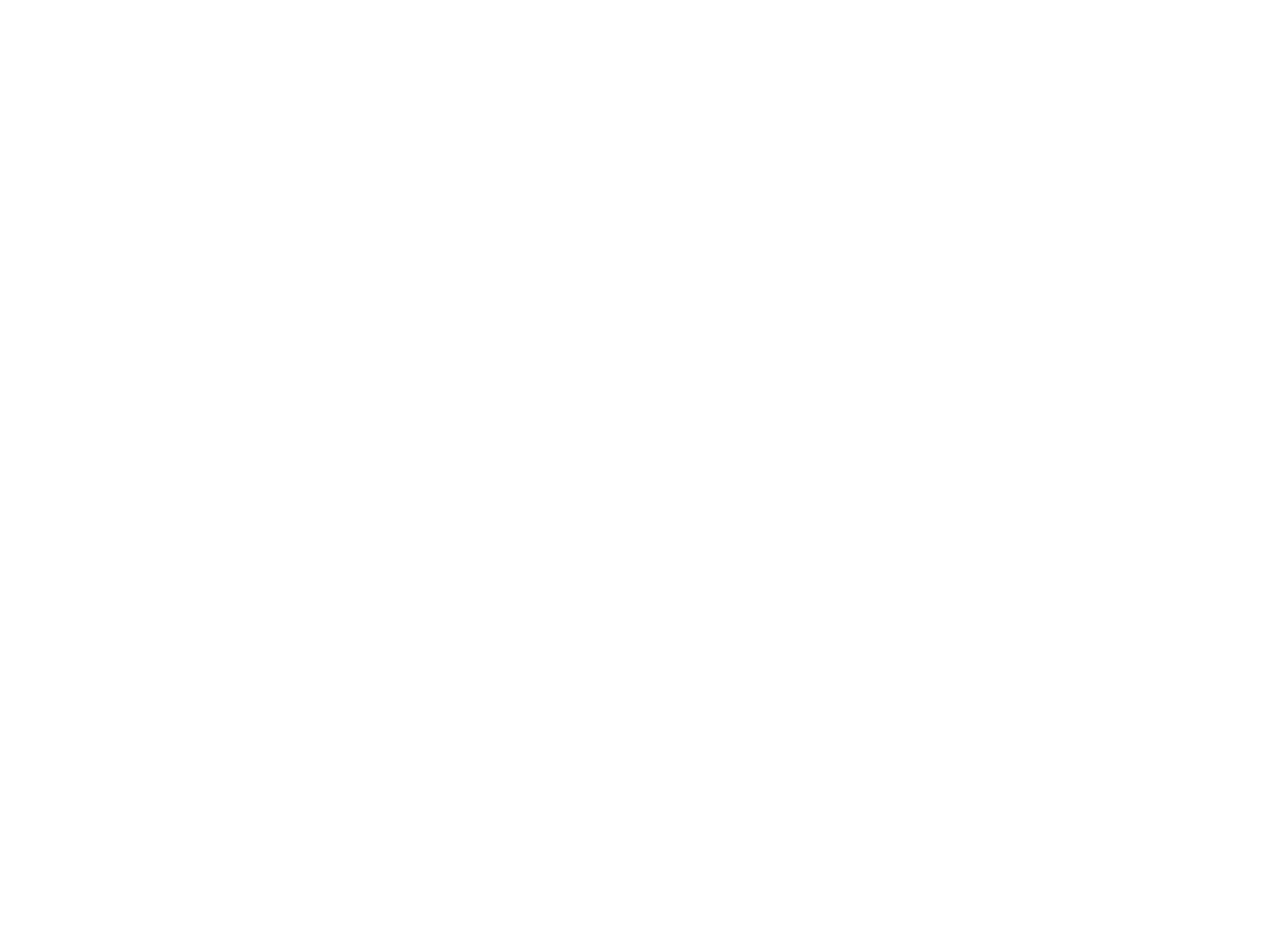
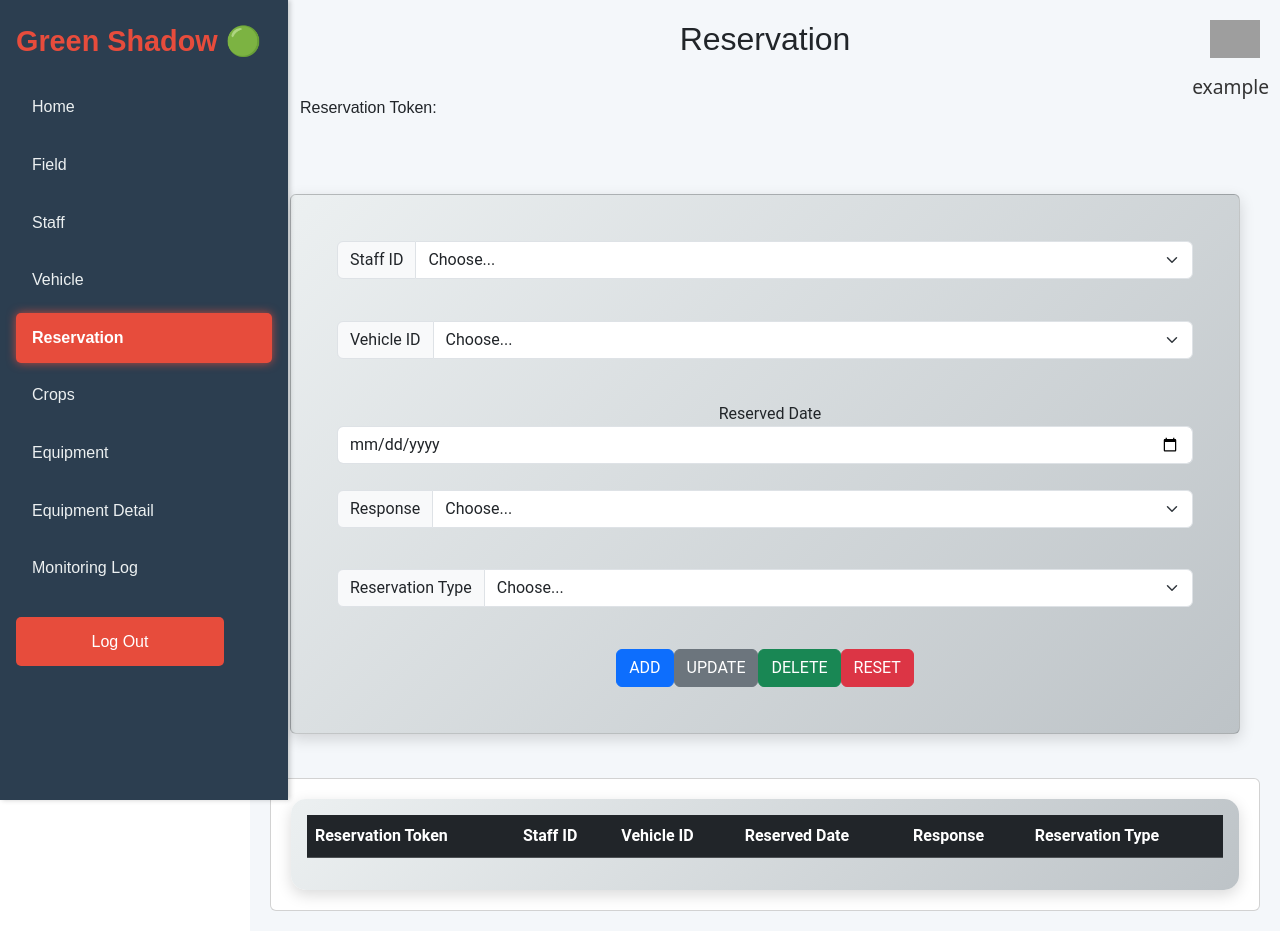
Before and after one commit to Shalomhosheya/React-GreenShadow, a React (Vite) app: page /ReservationPage in a window 1280 px wide. Before the commit this address had no page. Before the commit the page ends 800 px from the top, so only its background shows below. Built offline with nearby package versions, Linux system fonts and the light colour scheme; grey boxes are pictures that could not be loaded.

Commit message:
initial commit

```diff
--- a/src/App.jsx
+++ b/src/App.jsx
@@ -5,6 +5,7 @@
 import FieldPage from './Pages/FieldPage';
 import StaffPage from './Pages/StaffPage';
 import VehiclePage from './Pages/VehiclePage';
+import ReservationPage from './Pages/ReservationPage';
 
 function App() {
   return (
@@ -17,6 +18,7 @@
           <Route path="/FieldPage" element={<FieldPage />} />
           <Route path="/StaffPage" element={<StaffPage />} />
           <Route path="/VehiclePage" element={<VehiclePage />} />
+          <Route path='/ReservationPage' element={<ReservationPage />} />
         </Routes>
 
     </Router>
--- a/src/Component/Sidebar.tsx
+++ b/src/Component/Sidebar.tsx
@@ -18,7 +18,7 @@
         <NavLink to="/VehiclePage" className={({ isActive }) => (isActive ? 'active' : '')}>
           Vehicle
         </NavLink>
-        <NavLink to="/reservation" className={({ isActive }) => (isActive ? 'active' : '')}>
+        <NavLink to="/ReservationPage" className={({ isActive }) => (isActive ? 'active' : '')}>
           Reservation
         </NavLink>
         <NavLink to="/crops" className={({ isActive }) => (isActive ? 'active' : '')}>
--- /dev/null
+++ b/src/Pages/ReservationPage.tsx
@@ -0,0 +1,148 @@
+import React from "react";
+import AccountDetails from "../Component/AccountDetail";
+import Sidebar from "../Component/Sidebar";
+
+function ReservationPage() {
+  return (
+    <div>
+      {/* Account Details Section */}
+      <AccountDetails />
+
+      {/* Main Dashboard Container */}
+      <div className="dashboard-container">
+        <Sidebar />
+
+        <main className="content">
+          <h2 className="text-center anim1">Reservation</h2>
+
+          <div style={{ padding: "30px" }}>
+            Reservation Token: <label id="lbl3"></label>
+          </div>
+
+          <br />
+
+          {/* Reservation Form */}
+          <div className="card mainContent anim1">
+            <div className="card-body">
+              {/* Staff ID */}
+              <div className="input-group mb-3">
+                <label className="input-group-text" htmlFor="staffID_R">
+                  Staff ID
+                </label>
+                <select className="form-select" id="staffID_R">
+                  <option value="" disabled selected>
+                    Choose...
+                  </option>
+                  {/* Dynamic options can be added here */}
+                </select>
+              </div>
+
+              <br />
+
+              {/* Vehicle ID */}
+              <div className="input-group mb-3">
+                <label className="input-group-text" htmlFor="vehicleID_R">
+                  Vehicle ID
+                </label>
+                <select className="form-select" id="vehicleID_R">
+                  <option value="" disabled selected>
+                    Choose...
+                  </option>
+                  {/* Dynamic options can be added here */}
+                </select>
+              </div>
+
+              <br />
+
+              {/* Reserved Date */}
+              <div className="form-group">
+                <label htmlFor="reservedDate_R" style={{ position: "relative", left: "5px" }}>
+                  Reserved Date
+                </label>
+                <input
+                  type="date"
+                  className="form-control"
+                  id="reservedDate_R"
+                  name="dateInput"
+                />
+              </div>
+
+              <br />
+
+              {/* Response */}
+              <div className="input-group mb-3">
+                <label className="input-group-text" htmlFor="responseType_R">
+                  Response
+                </label>
+                <select className="form-select" id="responseType_R">
+                  <option value="" disabled selected>
+                    Choose...
+                  </option>
+                  {/* Dynamic options can be added here */}
+                </select>
+              </div>
+
+              <br />
+
+              {/* Reservation Type */}
+              <div className="input-group mb-3">
+                <label className="input-group-text" htmlFor="reservationType_R">
+                  Reservation Type
+                </label>
+                <select className="form-select" id="reservationType_R">
+                  <option value="" disabled selected>
+                    Choose...
+                  </option>
+                  {/* Dynamic options can be added here */}
+                </select>
+              </div>
+
+              <br />
+
+              {/* Action Buttons */}
+              <div>
+                <button type="button" className="btn btn-primary" id="addBtn_R">
+                  ADD
+                </button>
+                <button type="button" className="btn btn-secondary" id="updateBtn_R">
+                  UPDATE
+                </button>
+                <button type="button" className="btn btn-success" id="deleteBtn_R">
+                  DELETE
+                </button>
+                <button type="button" className="btn btn-danger" id="resetBtn_R">
+                  RESET
+                </button>
+              </div>
+            </div>
+          </div>
+
+          <br />
+
+          {/* Reservations Table */}
+          <div className="card">
+            <div className="card-body mainContent">
+              <table id="fieldsTable" className="table table-dark">
+                <thead>
+                  <tr>
+                    <th scope="col">Reservation Token</th>
+                    <th scope="col">Staff ID</th>
+                    <th scope="col">Vehicle ID</th>
+                    <th scope="col">Reserved Date</th>
+                    <th scope="col">Response</th>
+                    <th scope="col">Reservation Type</th>
+                  </tr>
+                </thead>
+                <tbody>
+                  {/* Dynamic rows can be added here */}
+                </tbody>
+              </table>
+            </div>
+          </div>
+        </main>
+      </div>
+    </div>
+  );
+}
+
+export default ReservationPage;
```
